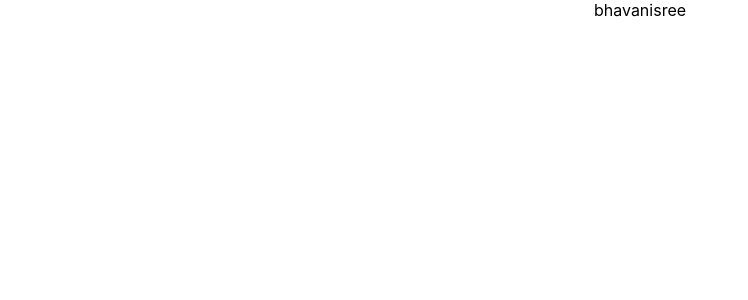
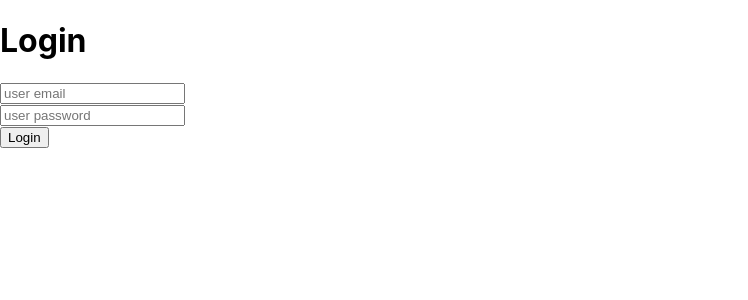
Before and after one commit to DVamshi21/eHealthhub, a React (Create React App) app: page / in a window 1280 px wide. Shown: the top 300 px of the page, without its empty margins (0-748 px from the left). Built offline with nearby package versions, Linux system fonts and the light colour scheme.

Commit message:
commiting

```diff
--- a/src/App.js
+++ b/src/App.js
@@ -1,11 +1,12 @@
-import logo from './logo.svg';
-import './App.css';
+import Login from "./Login";
 
 function App() {
   return (
     <div className="App">
       <div>
-      bhavanisree
+        <Login />
+
+
       </div>
     </div>
   );
--- /dev/null
+++ b/src/Login.js
@@ -0,0 +1,17 @@
+import React from "react";
+
+const Login = () => {
+    return(
+        <div>
+            <h1>Login</h1>
+            <div>
+                <input type="email" placeholder="user email" required></input>
+            </div>
+            <div>
+                <input type="password" placeholder="user password" required></input>
+            </div>
+            <button type="submit">Login</button>
+        </div>
+    )
+}
+export default Login;
```
